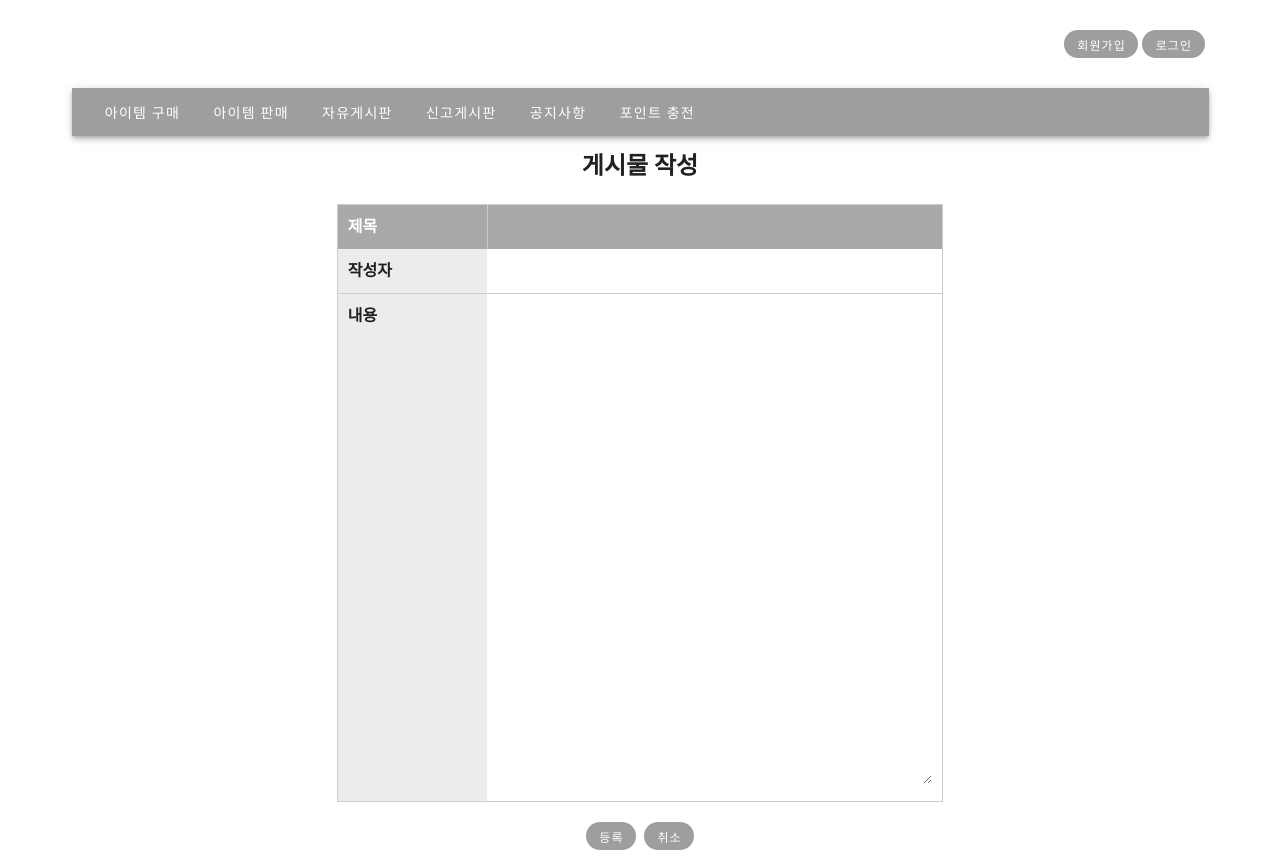
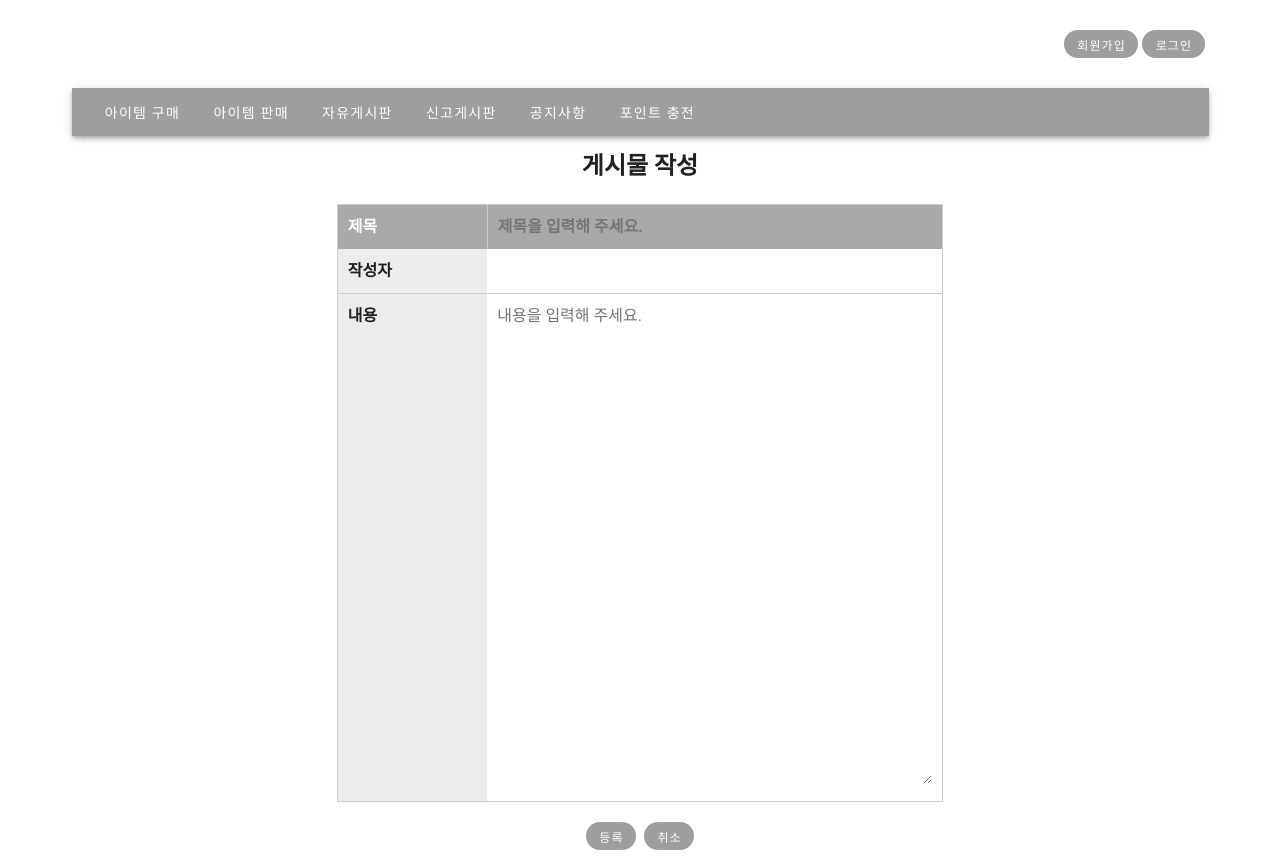
Before and after one commit to EDDI-RobotAcademy/WebAppPersonalProject, a Vue app in the folder p4th/ChanghoonLee/trade_frontend/vue/frontend/: page /buy-baram-register in a window 1280 px wide. Built offline with nearby package versions, Linux system fonts and the light colour scheme; what vue-cookies would draw is missing.

Commit message:
fix:[이창훈] 게시글 등록과 수정 시 placeholder 기능 추가 [TRADE-ITEM-27]

```diff
--- a/p4th/ChanghoonLee/trade_frontend/vue/frontend/src/components/boards/buyBoard/baram/BuyBaramModifyForm.vue
+++ b/p4th/ChanghoonLee/trade_frontend/vue/frontend/src/components/boards/buyBoard/baram/BuyBaramModifyForm.vue
@@ -8,7 +8,10 @@
             제목
           </th>
           <th scope="cols">
-            <input type="text" v-model="title">
+            <input type="text" size="40" v-model="title"
+                   placeholder="제목을 입력해 주세요."
+                   onfocus="this.placeholder=''"
+                   onblur="this.placeholder='제목을 입력해 주세요.'">
           </th>
         </tr>
         </thead>
@@ -32,7 +35,10 @@
         <tr>
           <th scope="row">내용</th>
           <td>
-          <textarea cols="50" rows="20" v-model="content">
+          <textarea cols="50" rows="20" v-model="content"
+                    placeholder="내용을 입력해 주세요."
+                    onfocus="this.placeholder=''"
+                    onblur="this.placeholder='내용을 입력해 주세요.'">
           </textarea>
           </td>
         </tr>
@@ -76,8 +82,13 @@ export default {
   },
   methods: {
     onSubmit () {
-      const { title, content, writer, regDate } = this
-      this.$emit('submit', { title, content, writer, regDate })
+      if( this.title && this.content != '') {
+        const { title, content, writer, regDate } = this
+        this.$emit('submit', { title, content, writer, regDate })
+      }
+      else {
+        alert("빈칸 없이 작성해주세요.")
+      }
     }
   }
 }
--- a/p4th/ChanghoonLee/trade_frontend/vue/frontend/src/components/boards/buyBoard/baram/BuyBaramRegisterForm.vue
+++ b/p4th/ChanghoonLee/trade_frontend/vue/frontend/src/components/boards/buyBoard/baram/BuyBaramRegisterForm.vue
@@ -7,7 +7,10 @@
           제목
         </th>
         <th scope="cols">
-          <input type="text" v-model="title">
+          <input type="text" size="40" v-model="title"
+                 placeholder="제목을 입력해 주세요."
+                 onfocus="this.placeholder=''"
+                 onblur="this.placeholder='제목을 입력해 주세요.'">
         </th>
       </tr>
       </thead>
@@ -23,7 +26,10 @@
       <tr>
         <th scope="row">내용</th>
         <td>
-          <textarea cols="50" rows="20" v-model="content">
+          <textarea cols="50" rows="20" v-model="content"
+                    placeholder="내용을 입력해 주세요."
+                    onfocus="this.placeholder=''"
+                    onblur="this.placeholder='내용을 입력해 주세요.'">
           </textarea>
         </td>
       </tr>
@@ -49,10 +55,14 @@ export default {
     }
   },
   methods: {
-    onSubmit () {
-      const { title, writer, content } = this
-      this.$emit('submit', { title, writer, content })
-    }
+    onSubmit() {
+      if (this.title && this.writer && this.content != '') {
+        const {title, writer, content} = this
+        this.$emit('submit', {title, writer, content})
+      } else {
+        alert("빈칸 없이 작성해주세요.")
+      }
+    },
   }
 }
 </script>
```
